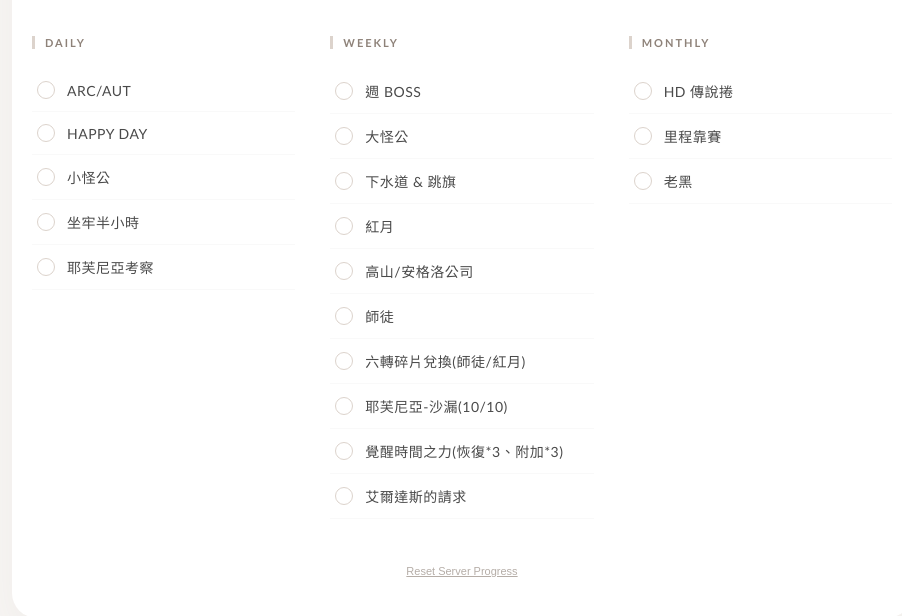
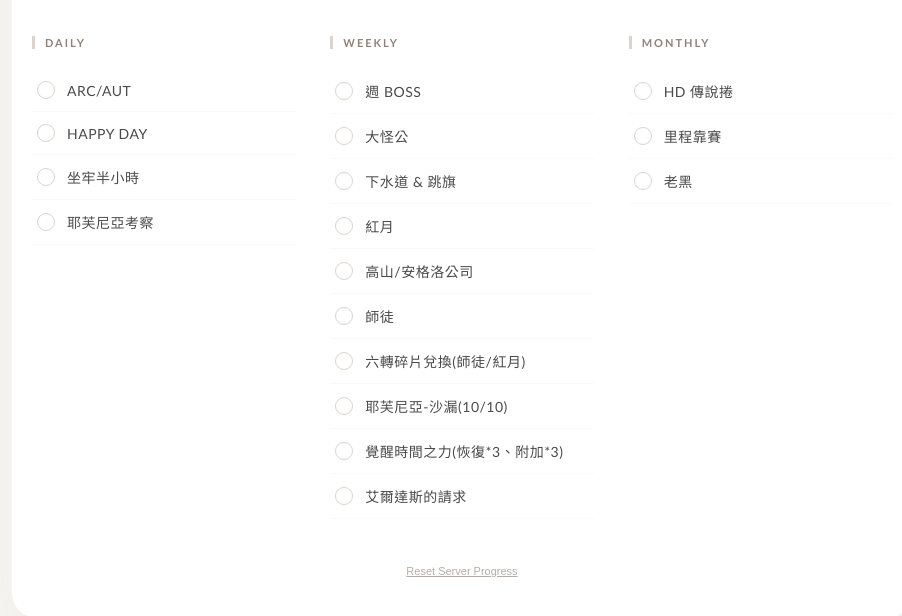
Before and after one commit to yenp211/ms-checklist, a plain HTML site: page index.html in a window 1280 px wide. Shown: the part 206-822 px from the top of the page, without its empty margins (178-1080 px from the left). Drawn offline with Linux system fonts and the light colour scheme.

Commit message:
Update index.html

```diff
--- a/index.html
+++ b/index.html
@@ -169,11 +169,9 @@
             daily: [
                 "ARC/AUT",
                 "SHARED_HAPPY DAY",
-                "小怪公",
                 "坐牢半小時",
                 "SHARED_耶芙尼亞考察",
-
-                ...(isChall ? ["頂培", "挑戰者1000隻點名"] : []) // 頂培移到這裡，只有挑戰者會顯示
+                ...(isChall ? ["小怪公", "頂培", "挑戰者1000隻點名"] : [])
             ],
             weekly: [
                 "週 BOSS ",
```
